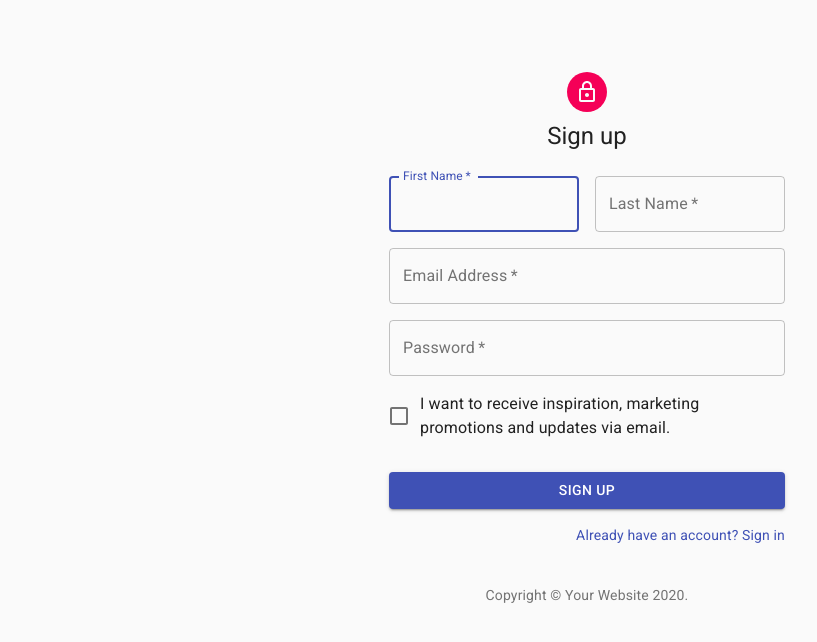
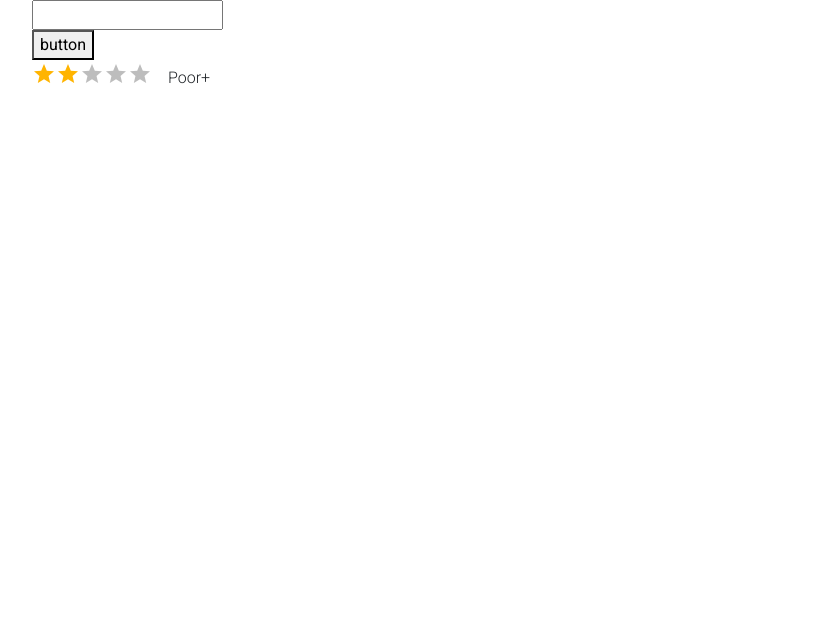
Before and after one commit to hasithakeshana/AF-Project-Frontend, a React (Create React App) app: page / in a window 1280 px wide. Shown: the top 642 px of the page, without its empty margins (53-870 px from the left). Built offline with nearby package versions, Linux system fonts and the light colour scheme.

Commit message:
add dev tools

```diff
--- a/src/App.js
+++ b/src/App.js
@@ -11,7 +11,7 @@ class App extends Component {
   render() {
     return (
       <MDBContainer>
-     <SignUp></SignUp>
+    <RatingsCom></RatingsCom>
       </MDBContainer>
     );
   }
--- a/src/index.js
+++ b/src/index.js
@@ -3,7 +3,7 @@ import ReactDOM from "react-dom";
 
 
 import {Provider} from 'react-redux';
-import {createStore , applyMiddleware } from 'redux';
+import {createStore , applyMiddleware ,compose} from 'redux';
 import reducer from './store/reducer';
 import createSagaMiddleware from 'redux-saga';
 import {rootWatcher} from './sagas/saga';
@@ -24,8 +24,9 @@ import registerServiceWorker from './registerServiceWorker';
 const sagaMiddleware = createSagaMiddleware();
 
 //sagaMiddleware.run();
+const composeEnhansers = window.__REDUX_DEVTOOLS_EXTENSION_COMPOSE__ || compose;
 
-const store = createStore(reducer , applyMiddleware(sagaMiddleware));
+const store = createStore(reducer ,composeEnhansers(applyMiddleware(sagaMiddleware)) );
 
 sagaMiddleware.run(rootWatcher);
 
```
